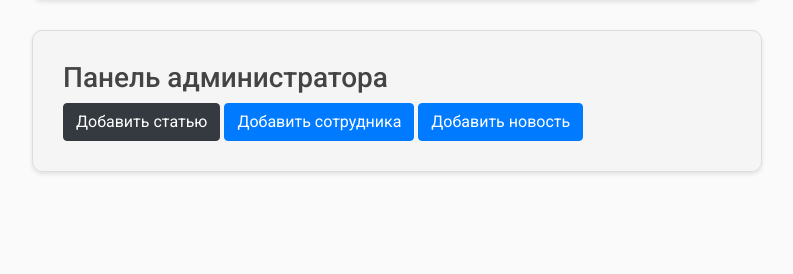
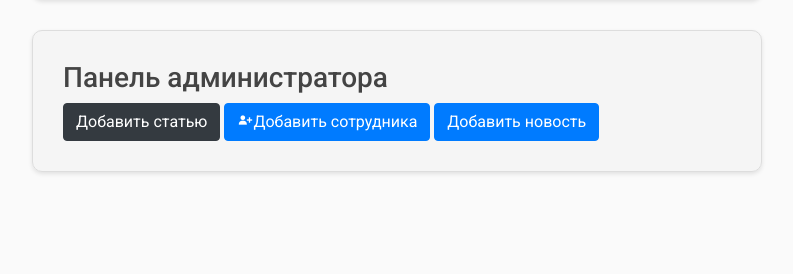
Before and after one commit to saharovartur/knowledge_base_meteoroid, a Django app: page /accounts/profile/ in a window 1280 px wide. Shown: the part 606-880 px from the top of the page, without its empty margins (53-846 px from the left). Run offline with Django 5.2, Linux system fonts and the light colour scheme; a user stored in the database is signed in; tables that the repository leaves empty hold one stand-in row (values such as "Sample post"); grey boxes marked "Sample" are stand-in pictures; some libraries are stand-ins or nearby versions.

Commit message:
внес изменения в структуру документа

```diff
--- a/templates/accounts/profile.html
+++ b/templates/accounts/profile.html
@@ -1,4 +1,5 @@
 {% extends "base.html" %}
+
 {% block content %}
     <div class="content-section">
         <div class="media">
@@ -7,19 +8,20 @@
             {% endif %}
 
             <div class="media-body">
-             <i class='bx bxs-briefcase'></i>{{ user.profile.company }}</a>
+                <i class='bx bxs-briefcase'></i><span class="company">{{ user.profile.company }}</span>
                 <span class="badge rounded-pill bg-info text-dark">Личный кабинет</span>
                 <h2 class="account-heading">{{ user.username }}</h2>
-          <p class="text-secondary">Сотрудник: {{ user.first_name}} {{ user.last_name}}</p>
+                <p class="text-secondary">Сотрудник: {{ user.first_name }} {{ user.last_name }}</p>
                 <p class="text-secondary">E-mail: {{ user.email }}</p>
                 <p class="text-secondary">День рождения: {{ user.profile.date_of_birth }}</p>
                 <p class="text-secondary">Компания: {{ user.profile.company }}</p>
                 <p class="text-secondary">Руководитель: {{ user.profile.supervisor }}</p>
                 <p class="text-secondary">Отдел: {{ user.profile.department }}</p>
                 <p class="text-secondary">Образование: {{ user.profile.education }}</p>
-         <p class="text-secondary">Номер телефона: {{ user.profile.phone_number  }}</p>
-         <p class="text-secondary">Работает с: {{ user.profile.date_of_employment  }}</p>
+                <p class="text-secondary">Номер телефона: {{ user.profile.phone_number }}</p>
+                <p class="text-secondary">Работает с: {{ user.profile.date_of_employment }}</p>
             </div>
+
             <form method="post" action="{% url "logout" %}">
                 {% csrf_token %}
                 <button type="submit" class="btn btn-black" onclick="return confirm('Вы уверены, что хотите выйти?');">
@@ -27,18 +29,21 @@
                 </button>
             </form>
         </div>
-        <!-- Здесь будет форма -->
     </div>
 
     <div class="content-section">
         <div class="media">
-     {% if user.profile.moderator%}
+            {% if user.profile.moderator %}
                 <div>
                     <h3>Панель администратора</h3>
                     <a class="btn btn-dark" href="#" role="button">Добавить статью</a>
-          <a class="btn btn-primary" href="{% url 'register' %}" role="button">Добавить сотрудника</a>
+                    <a class="btn btn-primary" href="{% url 'register' %}" role="button"><i class='bx bxs-user-plus'></i>Добавить сотрудника</a>
                     <a class="btn btn-primary" href="#" role="button">Добавить новость</a>
                 </div>
+            {% endif %}
+
+            {% if not user.profile.moderator %}
+                <a class="btn btn-dark" href="#" role="button">Редактировать профиль</a>
             {% endif %}
         </div>
     </div>
```
Lines whose indentation alone changed are shown as unchanged.
